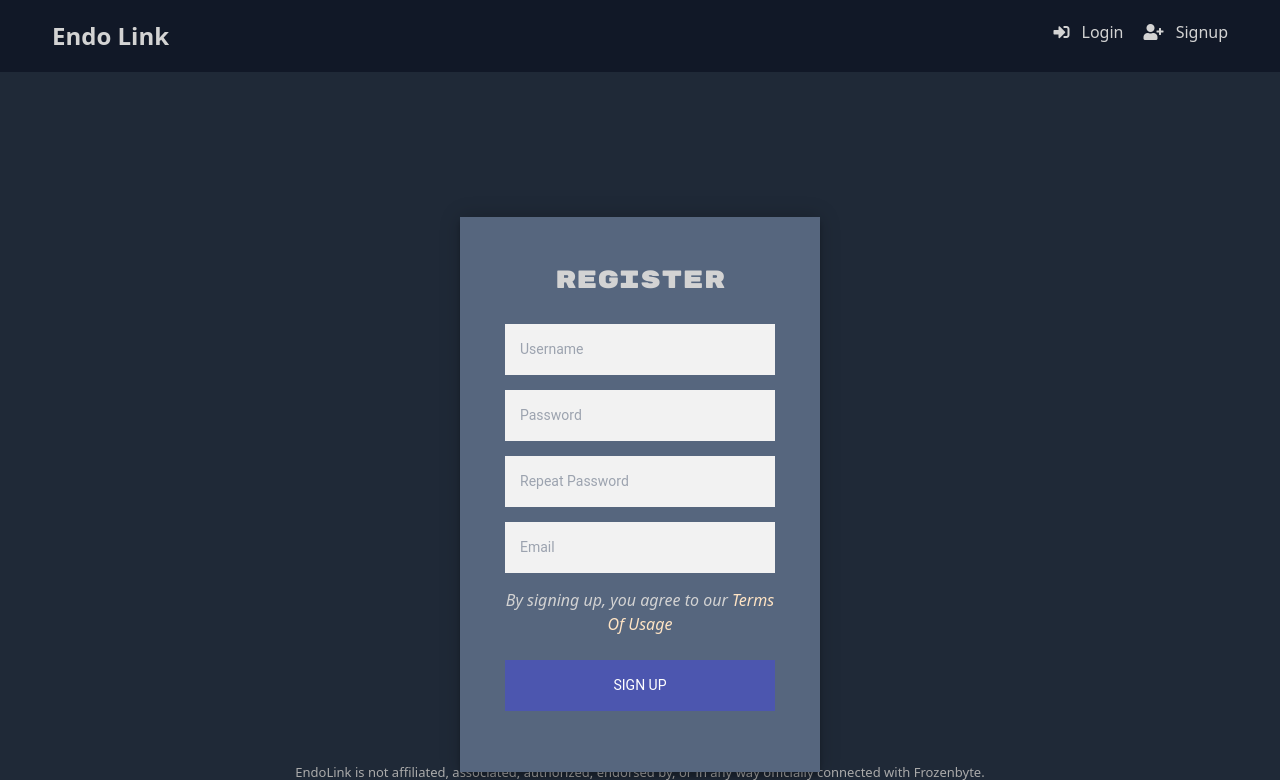
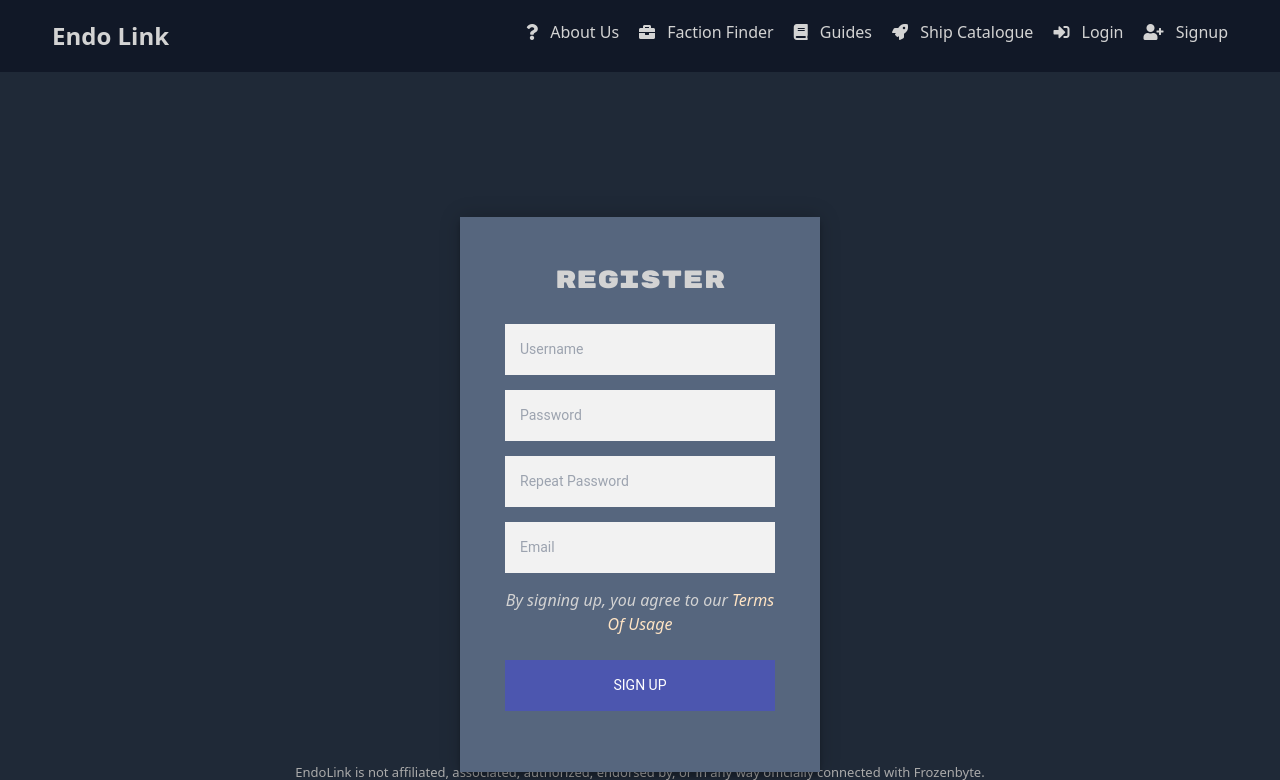
Before and after one commit to StarbaseCommunityProject/EndoLink, a Django app: page /account/signup in a window 1280 px wide. Shown: the top 780 px of the page. Run offline with Django 3.2, Linux system fonts and the light colour scheme; some libraries are stand-ins or nearby versions.

Commit message:
Added FactionFinder, About Us, Guides and Catalogue to the navbar.

```diff
--- a/Project/index/templates/index/base.html
+++ b/Project/index/templates/index/base.html
@@ -19,8 +19,25 @@
 
                 <a href="/"><h1 class="text-2xl font-bold">Endo Link</h1></a>
 
+
                 <div class="flex flex-wrap gap-5">
                     {% if user.is_authenticated %}
+                    <a href="">
+                        <i class="fas fa-question mr-2"></i>
+                        About Us
+                    </a>
+                    <a href="">
+                        <i class="fas fa-briefcase mr-2"></i>
+                        Faction Finder
+                    </a>
+                    <a href="">
+                        <i class="fas fa-book mr-2"></i>
+                        Guides
+                    </a>
+                    <a href="/catalogue">
+                        <i class="fas fa-rocket mr-2"></i>
+                        Ship Catalogue
+                    </a>
                         <a href="/account">
                             <i class="fas fa-user mr-2"></i>
                             Account
@@ -36,6 +53,22 @@
                             </a>
                         {% endif %}
                     {% else %}
+                    <a href="">
+                        <i class="fas fa-question mr-2"></i>
+                        About Us
+                    </a>
+                    <a href="">
+                        <i class="fas fa-briefcase mr-2"></i>
+                        Faction Finder
+                    </a>
+                    <a href="">
+                        <i class="fas fa-book mr-2"></i>
+                        Guides
+                    </a>
+                    <a href="/catalogue">
+                        <i class="fas fa-rocket mr-2"></i>
+                        Ship Catalogue
+                    </a>
                         <a href="/account/login">
                             <i class="fas fa-sign-in-alt mr-2"></i>
                             Login
```
